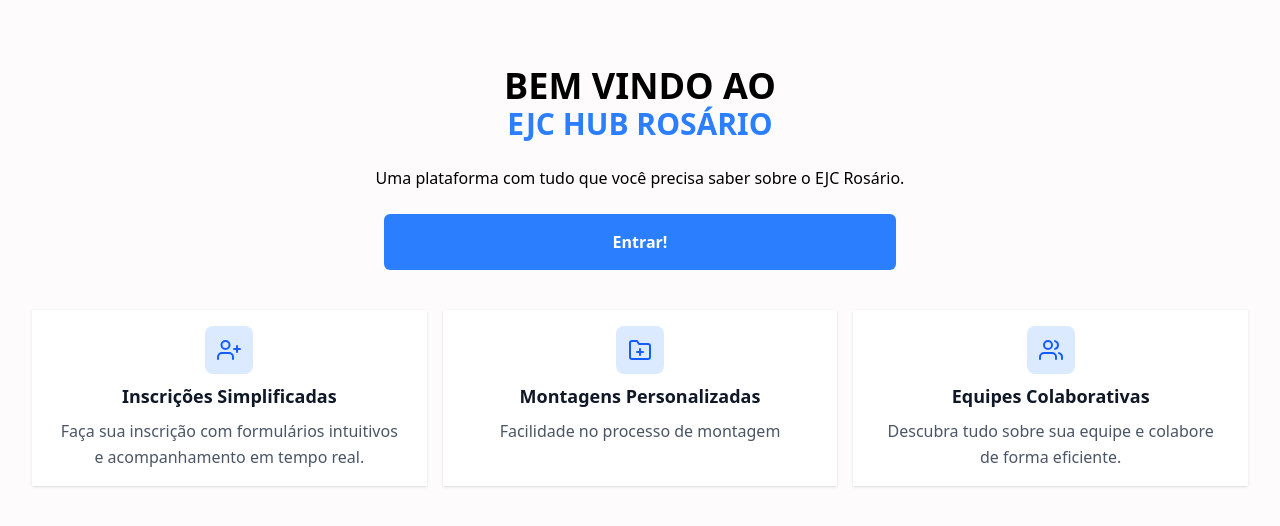
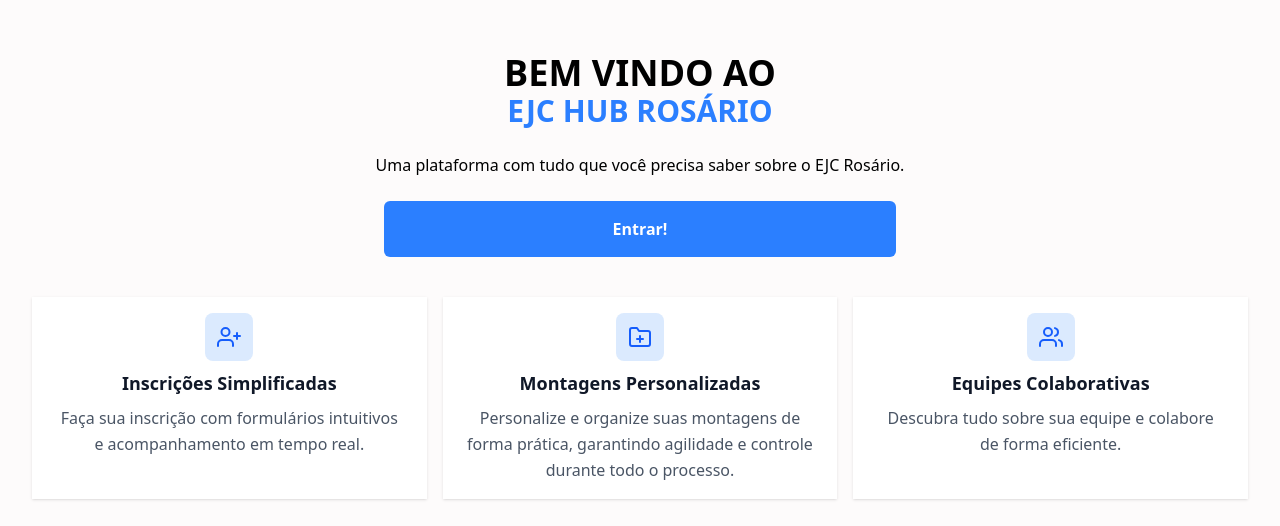
Before and after one commit to pahferreira/ejc-hub, a React (Vite) app in the folder app/: page / in a window 1280 px wide. Shown: the part 124-650 px from the top of the page. Built offline with nearby package versions, Linux system fonts and the light colour scheme.

Commit message:
feat(app): update montagem description
Co-authored-by: Copilot <175728472+Copilot@users.noreply.github.com>

```diff
--- a/app/src/pages/Home.tsx
+++ b/app/src/pages/Home.tsx
@@ -25,7 +25,7 @@ export function Home() {
         />
         <FeatureCard
           title="Montagens Personalizadas"
-          description="Facilidade no processo de montagem"
+          description="Personalize e organize suas montagens de forma prática, garantindo agilidade e controle durante todo o processo."
           icon={<FiFolderPlus size={24} />}
         />
         <FeatureCard
```
